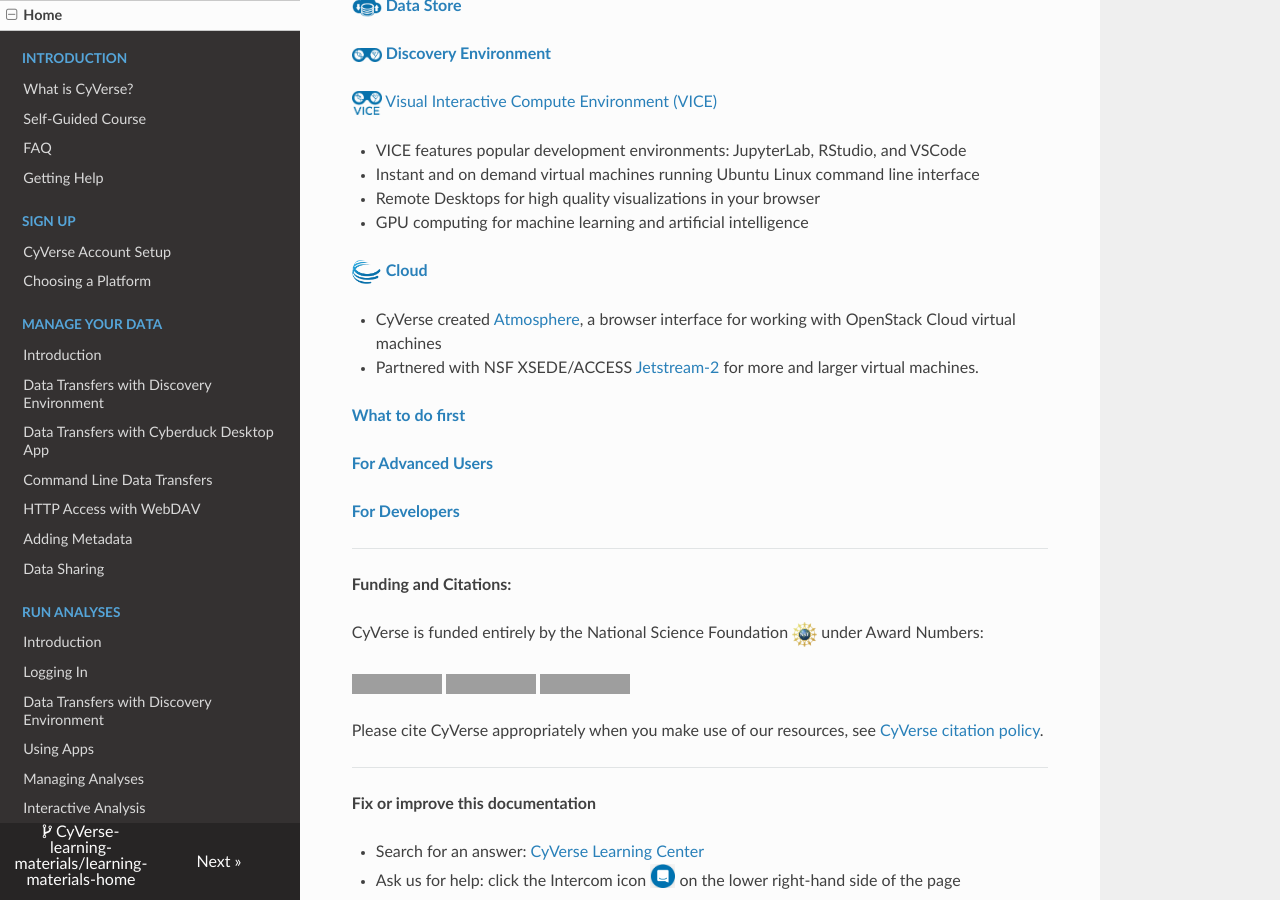
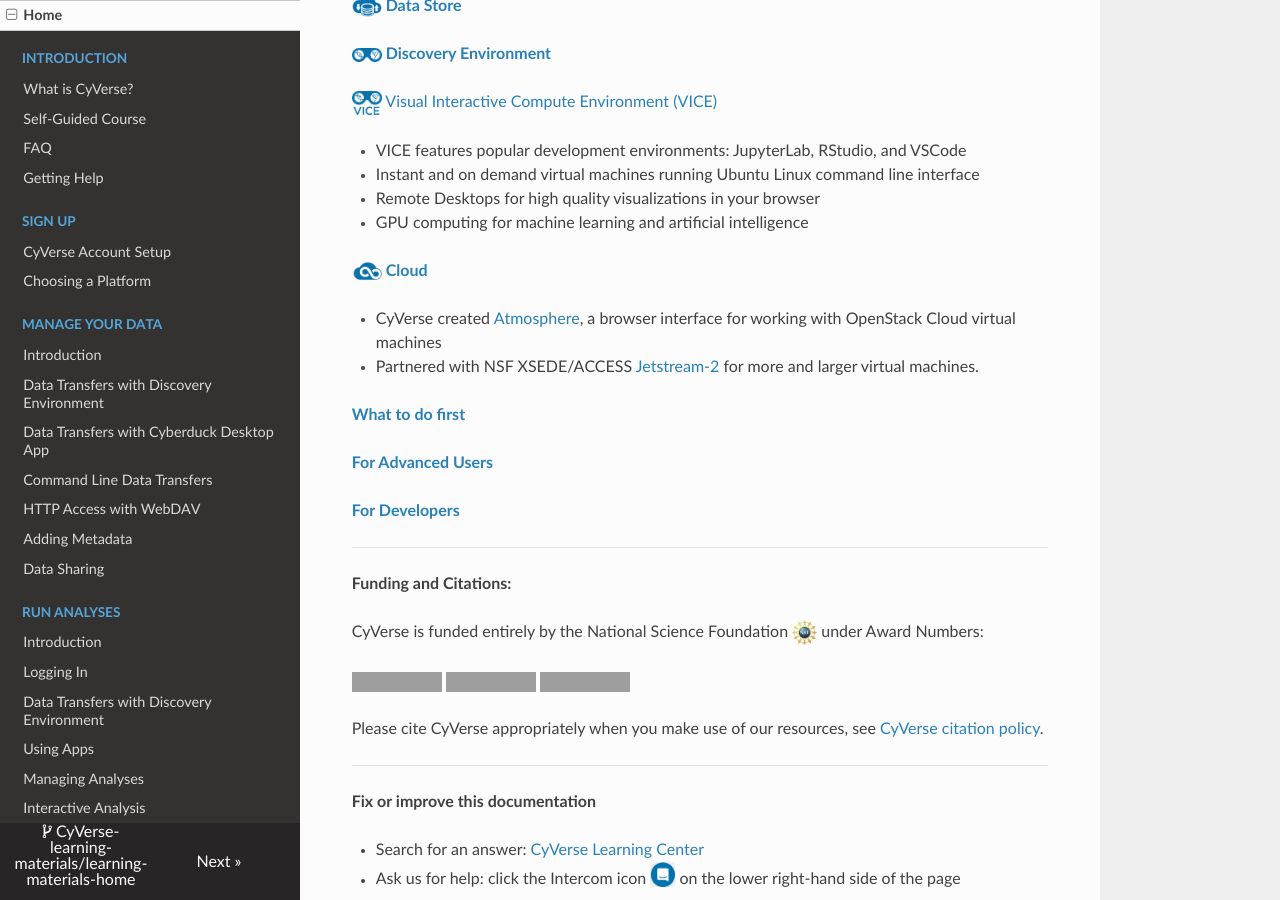
Before and after one commit to CyVerse-learning-materials/learning-materials-home, an MkDocs documentation site: the page built from docs/index.md, in a window 1280 px wide and 900 px high, scrolled down 840 px. Built offline with MkDocs 1.6.1, drawn with Linux system fonts in a browser that asks for light colours; nearby versions of some CDN libraries; a script that is not in the unit is left out; grey boxes are pictures that could not be loaded.

Commit message:
Update index.md

```diff
--- a/docs/index.md
+++ b/docs/index.md
@@ -21,7 +21,7 @@
 - Remote Desktops for high quality visualizations in your browser
 - GPU computing for machine learning and artificial intelligence
 
-**[![!](assets/de/logos/cyverse_ball_2022.png "Atmo"){ width="30" }](atmo/intro.md) [Cloud](atmo/intro.md)**
+**[![!](assets/atmosphere/cacao-04.png "Atmo"){ width="30" }](atmo/intro.md) [Cloud](atmo/intro.md)**
 
 - CyVerse created [Atmosphere](atmo/atmo.md), a browser interface for working with OpenStack Cloud virtual machines
 - Partnered with NSF XSEDE/ACCESS [Jetstream-2](https://jetstream-cloud.org) for more and larger virtual machines.
```
